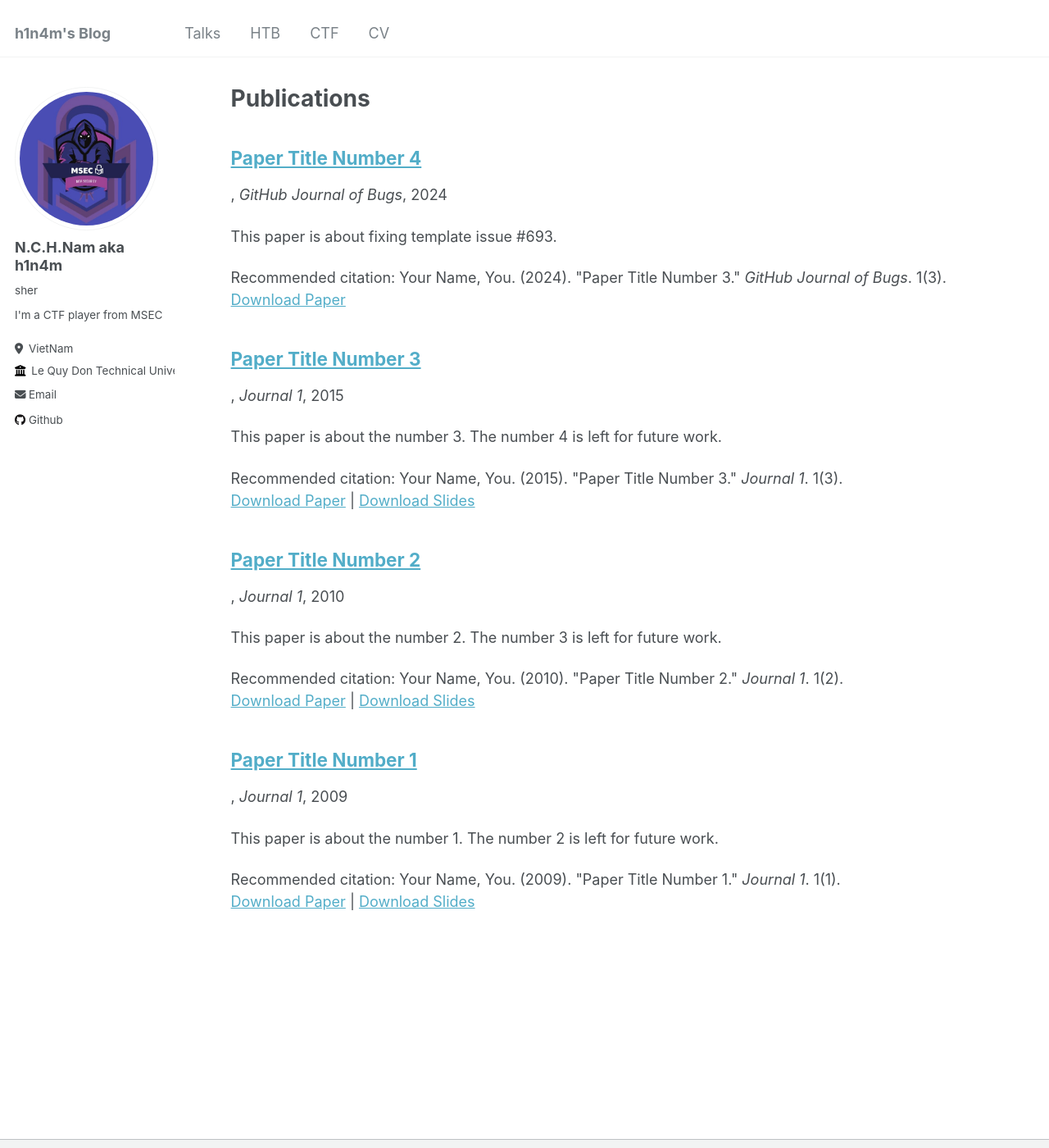
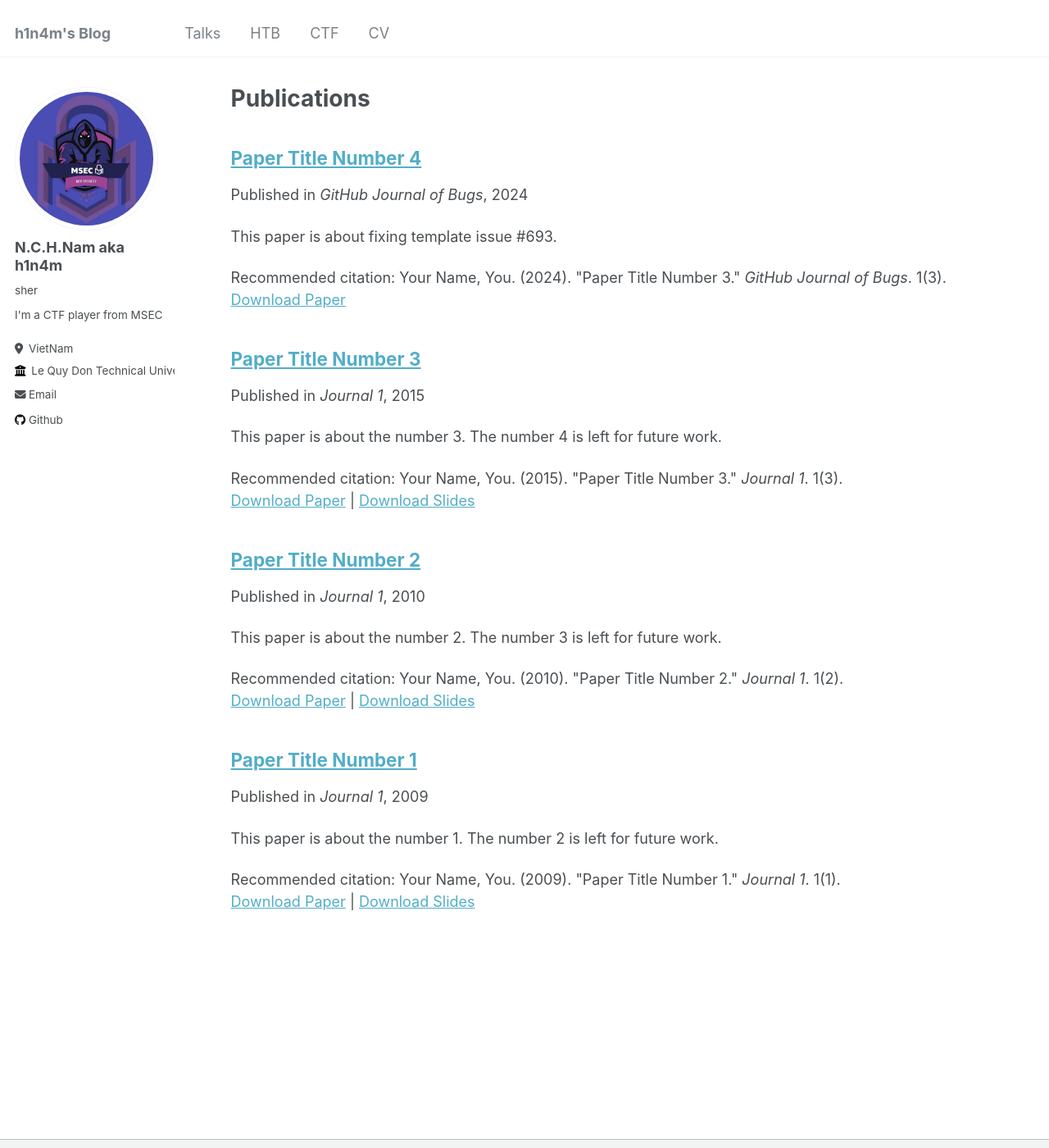
Before and after one commit to h1n4mx0/h1n4mx0.github.io, a Jekyll site: the page built from _pages/publications.md, in a window 1280 px wide and 1400 px high. Shown: the whole window at 82% size. Built offline with Jekyll 4.4.1, drawn with Linux system fonts in a browser that asks for light colours.

Commit message:
committtt

```diff
--- a/_includes/archive-single.html
+++ b/_includes/archive-single.html
@@ -38,7 +38,7 @@
       <p class="page__meta"><i class="fa fa-clock-o" aria-hidden="true"></i> {% include read-time.html %}</p>
     {% endif %}
 
-        {% if post.collection == 'publications' %}
+        {% if post.collection == 'htb' %}
           <p> {{ post.type }}, <i>{{ post.venue }}</i>, {{ post.date | default: "1900-01-01" | date: "%Y" }} </p>
         {% elsif post.collection == 'publications' %}
           <p>Published in <i>{{ post.venue }}</i>, {{ post.date | default: "1900-01-01" | date: "%Y" }} </p>
--- a/_layouts/single.html
+++ b/_layouts/single.html
@@ -34,7 +34,7 @@
           <p class="page__date"><strong><i class="fa fa-fw fa-calendar" aria-hidden="true"></i> {{ site.data.ui-text[site.locale].date_label | default: "Published:" }}</strong> <time datetime="{{ page.modified | date: "%Y-%m-%d" }}">{{ page.modified | date: "%B %d, %Y" }}</time></p>
         {% endif %}
 
-        {% if page.collection == 'teaching' %}
+        {% if page.collection == 'htb' %}
           <p> {{ page.type }}, <i>{{ page.venue }}</i>, {{ page.date | default: "1900-01-01" | date: "%Y" }} </p>
         {% elsif page.venue and page.date %}
           <p>Published in <i>{{ page.venue }}</i>, {{ page.date | default: "1900-01-01" | date: "%Y" }} </p>
```
